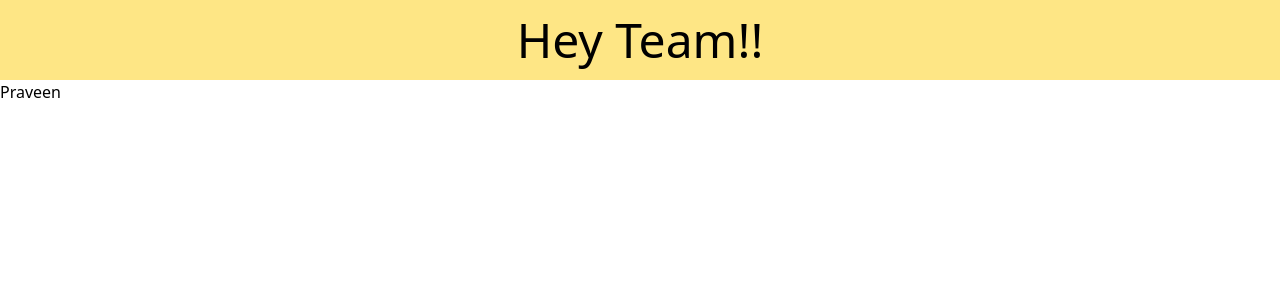
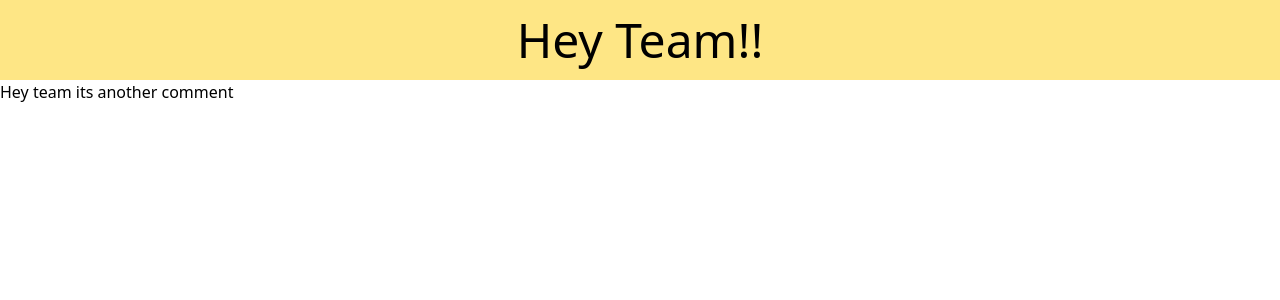
Before and after one commit to Praveensethuvel-27/ecommerce, a React (Vite) app: page / in a window 1280 px wide. Shown: the top 300 px of the page. Built offline with nearby package versions, Linux system fonts and the light colour scheme.

Commit message:
this is by Sailesh

```diff
--- a/src/App.jsx
+++ b/src/App.jsx
@@ -5,7 +5,7 @@ const App = () => {
     <>
       {/* Example usage here */}
       <div className="text-5xl text-center bg-amber-200 p-4">Hey Team!!</div>
-      <h1>Praveen</h1>
+      <h1>Hey team its another comment</h1>
     </>
   );
 };
```
